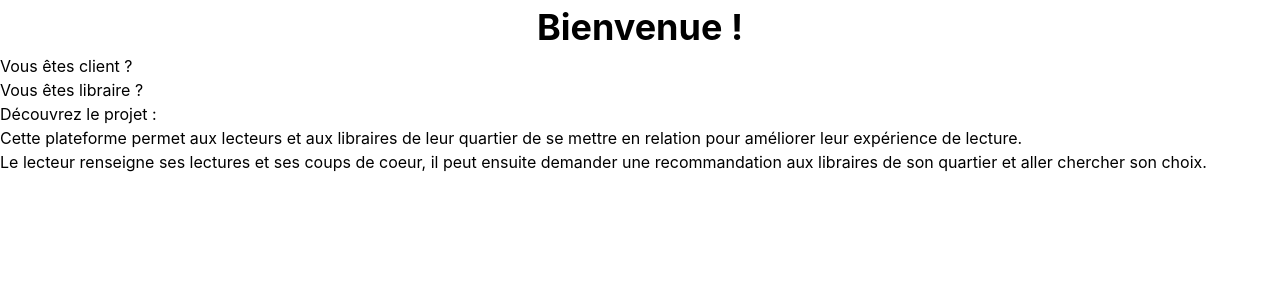
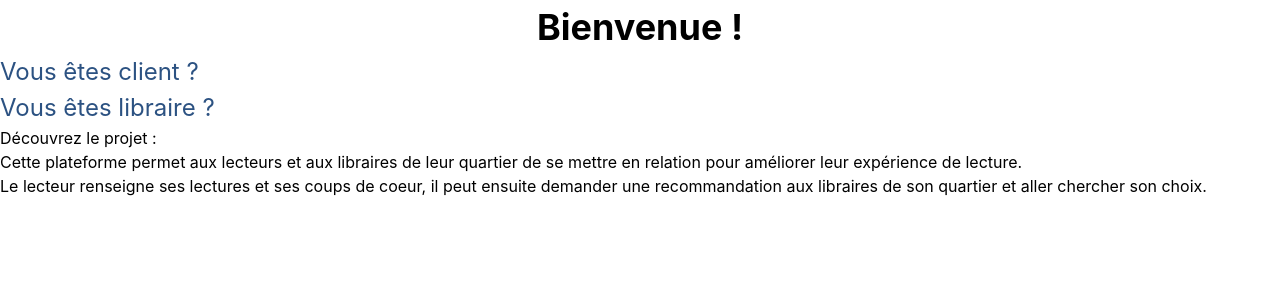
Before and after one commit to NicoBru31/my-library, a Next.js app: page / in a window 1280 px wide. Shown: the top 300 px of the page. Built offline with nearby package versions, Linux system fonts and the light colour scheme.

Commit message:
Added Link into Home page

```diff
--- a/pages/index.tsx
+++ b/pages/index.tsx
@@ -4,10 +4,14 @@ const Home = () => (
   <>
     <h1 className='H1'>Bienvenue !</h1>
     <div>
-      <Link href='/customers'>Vous êtes client ?</Link>
+      <Link href='/customers'>
+        <div className='Link'>Vous êtes client ?</div>
+      </Link>
     </div>
     <div>
-      <Link href='/sellers'>Vous êtes libraire ?</Link>
+      <Link href='/sellers'>
+        <div className='Link'>Vous êtes libraire ?</div>
+      </Link>
     </div>
     <div>
       <h2>Découvrez le projet :</h2>
```
